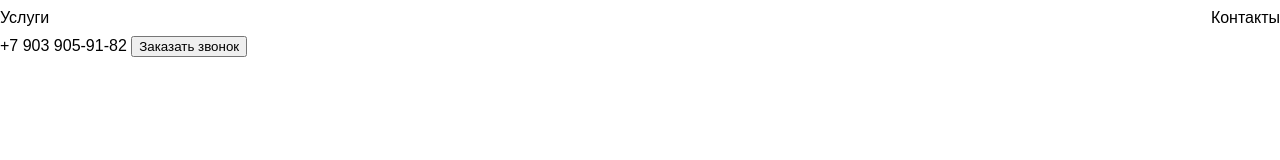
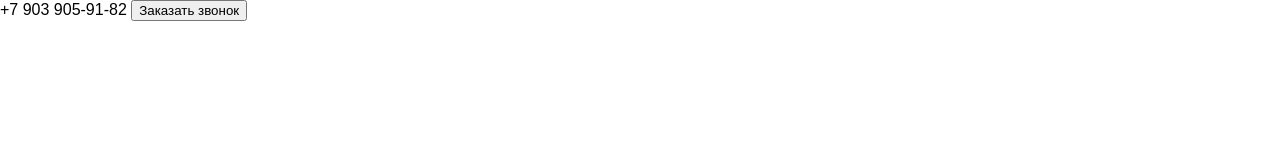
Before and after one commit to Paprika010/special-app, a plain HTML site: page index.html in a window 1280 px wide. Drawn offline with Linux system fonts and the light colour scheme.

Commit message:
removed header

```diff
--- a/index.html
+++ b/index.html
@@ -11,10 +11,6 @@
 </head>
 <body>
     <header>
-        <nav>
-            <a href="#services">Услуги</a>
-            <a href="#contacts">Контакты</a>
-        </nav>
         <div>
             <a href="tel:+79039059182">+7 903 905-91-82</a>
             <button>Заказать звонок</button>
```
